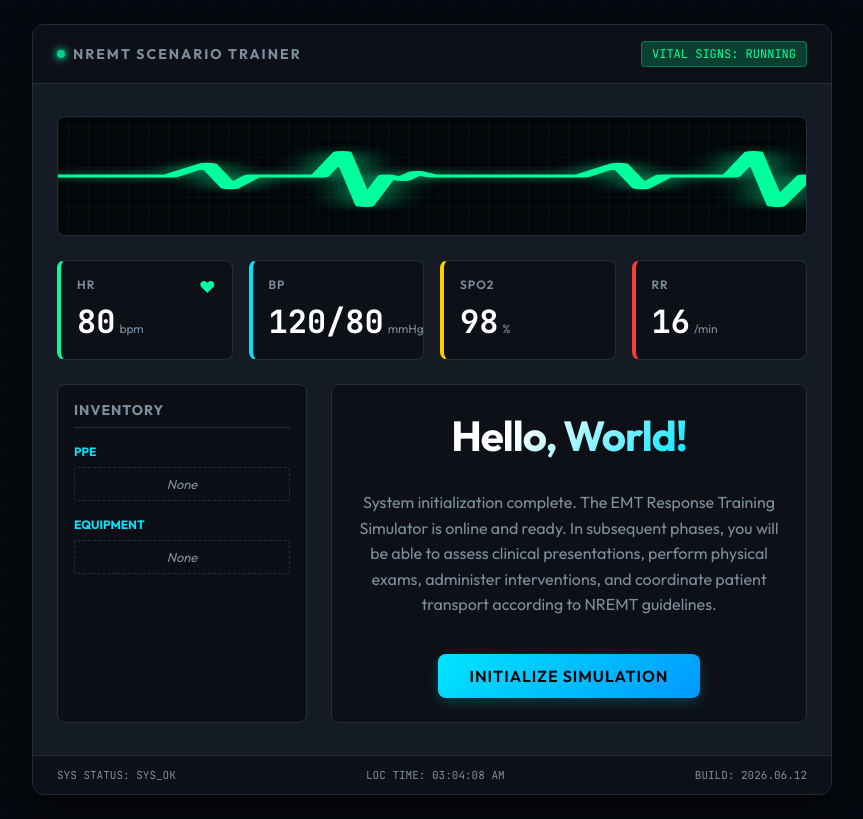
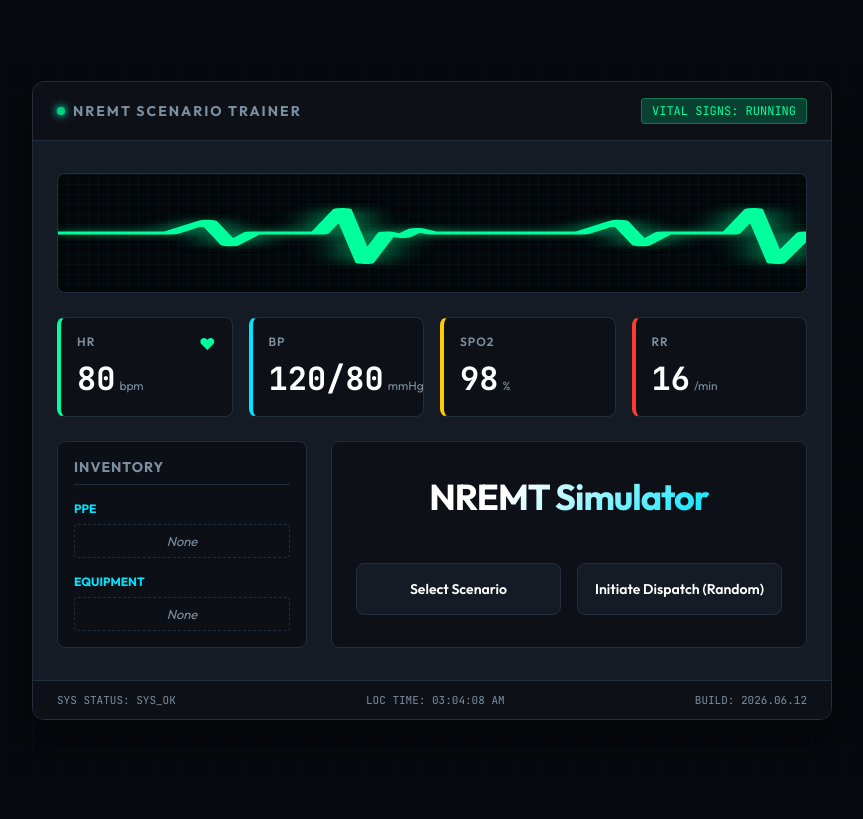
Before and after one commit to mneider12/EMT, a React (Vite) app: page / in a window 1280 px wide. Shown: the whole page, without its empty margins (208-1071 px from the left). Built offline with nearby package versions, Linux system fonts and the light colour scheme.

Commit message:
Add scenario selector

```diff
--- a/src/components/ScenarioScreen.css
+++ b/src/components/ScenarioScreen.css
@@ -12,17 +12,18 @@
   flex: 1;
 }
 
-.hello-world-title {
+.scenario-title {
   font-size: 42px;
   font-weight: 800;
   margin: 0;
   background: linear-gradient(135deg, var(--text-bright) 30%, var(--primary));
   -webkit-background-clip: text;
+  background-clip: text;
   -webkit-text-fill-color: transparent;
   letter-spacing: -1px;
 }
 
-.hello-world-desc {
+.scenario-desc {
   font-size: 16px;
   color: var(--text-muted);
   max-width: 500px;
--- a/src/components/ScenarioScreen.tsx
+++ b/src/components/ScenarioScreen.tsx
@@ -1,8 +1,10 @@
-import { AVAILABLE_PPE, AVAILABLE_EQUIPMENT } from '../types/scenario';
+import { useState } from 'react';
+import { type SimulationPhase, AVAILABLE_PPE, AVAILABLE_EQUIPMENT } from '../types/scenario';
 import { useScenario } from '../context/ScenarioContext';
 import './ScenarioScreen.css';
 
 export function ScenarioScreen() {
+  const [showScenarioList, setShowScenarioList] = useState(false);
   const {
     phase,
     setPhase,
@@ -16,16 +18,30 @@ export function ScenarioScreen() {
 
   return (
     <div className="message-box">
-      {phase === 'INITIALIZATION' && (
+      {phase === 'INITIALIZATION' && !showScenarioList && (
         <>
-          <h1 className="hello-world-title">Hello, World!</h1>
-          <p className="hello-world-desc">
-            System initialization complete. The EMT Response Training Simulator is online and ready.
-            In subsequent phases, you will be able to assess clinical presentations, perform physical exams,
-            administer interventions, and coordinate patient transport according to NREMT guidelines.
-          </p>
-          <button className="start-btn" onClick={() => setPhase('DISPATCH')}>
-            Initialize Simulation
+          <h1 className="scenario-title" style={{ fontSize: '36px', marginBottom: '16px' }}>NREMT Simulator</h1>
+          <div className="options-grid" style={{ width: '100%', maxWidth: '500px' }}>
+            <button className="option-btn" onClick={() => setShowScenarioList(true)}>
+              Select Scenario
+            </button>
+            <button className="option-btn" onClick={() => setPhase('DISPATCH')}>
+              Initiate Dispatch (Random)
+            </button>
+          </div>
+        </>
+      )}
+
+      {phase === 'INITIALIZATION' && showScenarioList && (
+        <>
+          <h2 className="dispatch-title">Select Scenario</h2>
+          <div className="options-grid" style={{ width: '100%', maxWidth: '500px' }}>
+            <button className="option-btn" onClick={() => setPhase('DISPATCH')}>
+              Unresponsive Adult CPR
+            </button>
+          </div>
+          <button className="start-btn" style={{ marginTop: '24px' }} onClick={() => setShowScenarioList(false)}>
+            Back
           </button>
         </>
       )}
@@ -45,7 +61,7 @@ export function ScenarioScreen() {
       {phase === 'SCENE_ARRIVAL' && (
         <>
           <h2 className="dispatch-title">Scene Arrival</h2>
-          <p className="hello-world-desc">
+          <p className="scenario-desc">
             You have arrived on scene. Police are securing the area. What are your first actions?
           </p>
           <div className="options-grid">
@@ -79,7 +95,7 @@ export function ScenarioScreen() {
       {phase === 'PPE_SELECTION' && (
         <>
           <h2 className="dispatch-title">Select PPE</h2>
-          <p className="hello-world-desc">
+          <p className="scenario-desc">
             Select the appropriate Personal Protective Equipment for this scenario.
           </p>
           <div className="options-grid">
@@ -109,7 +125,7 @@ export function ScenarioScreen() {
       {phase === 'EQUIPMENT_SELECTION' && (
         <>
           <h2 className="dispatch-title">Select Equipment</h2>
-          <p className="hello-world-desc">
+          <p className="scenario-desc">
             Select the equipment you want to bring from the rig to the scene.
           </p>
           <div className="options-grid">
```
